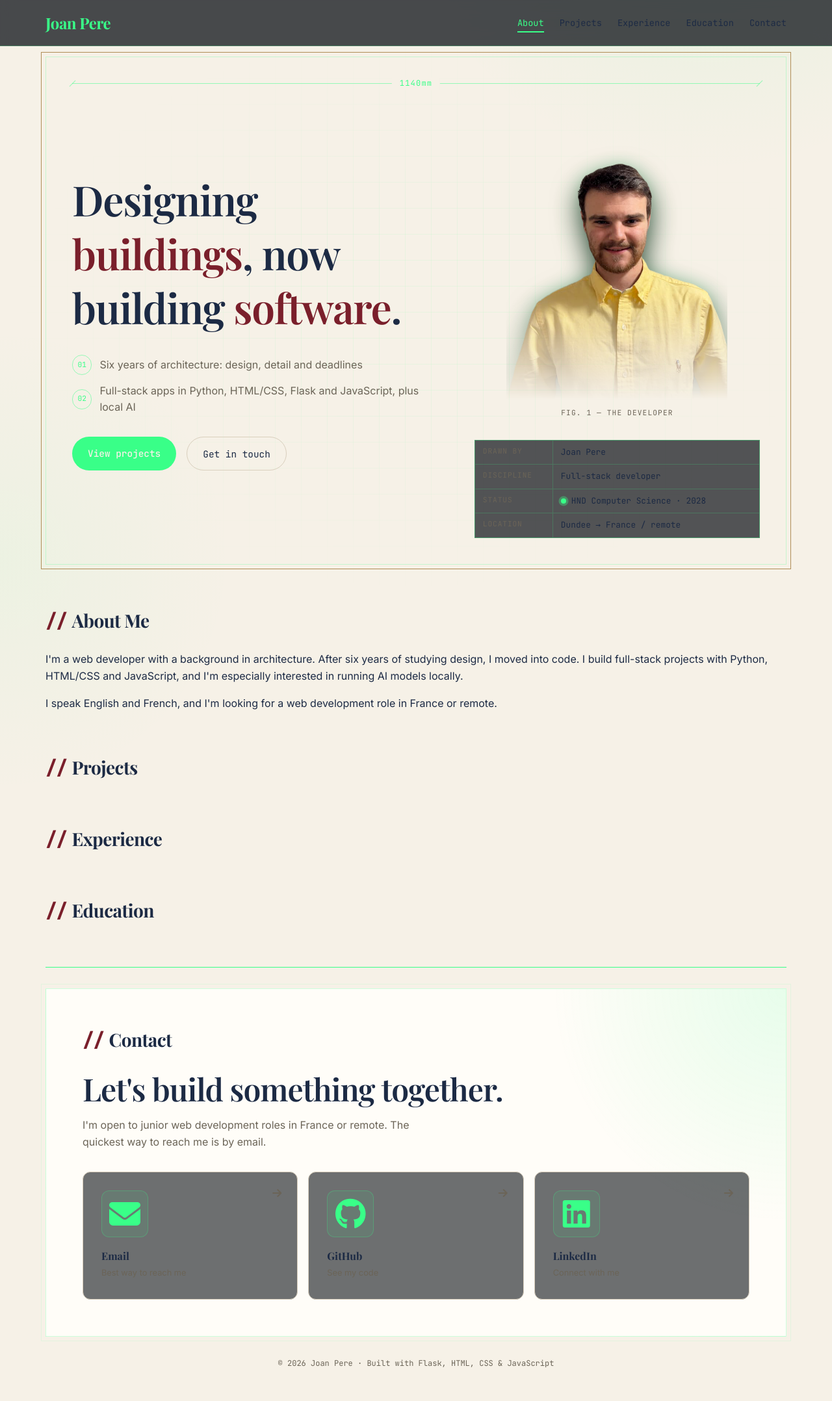
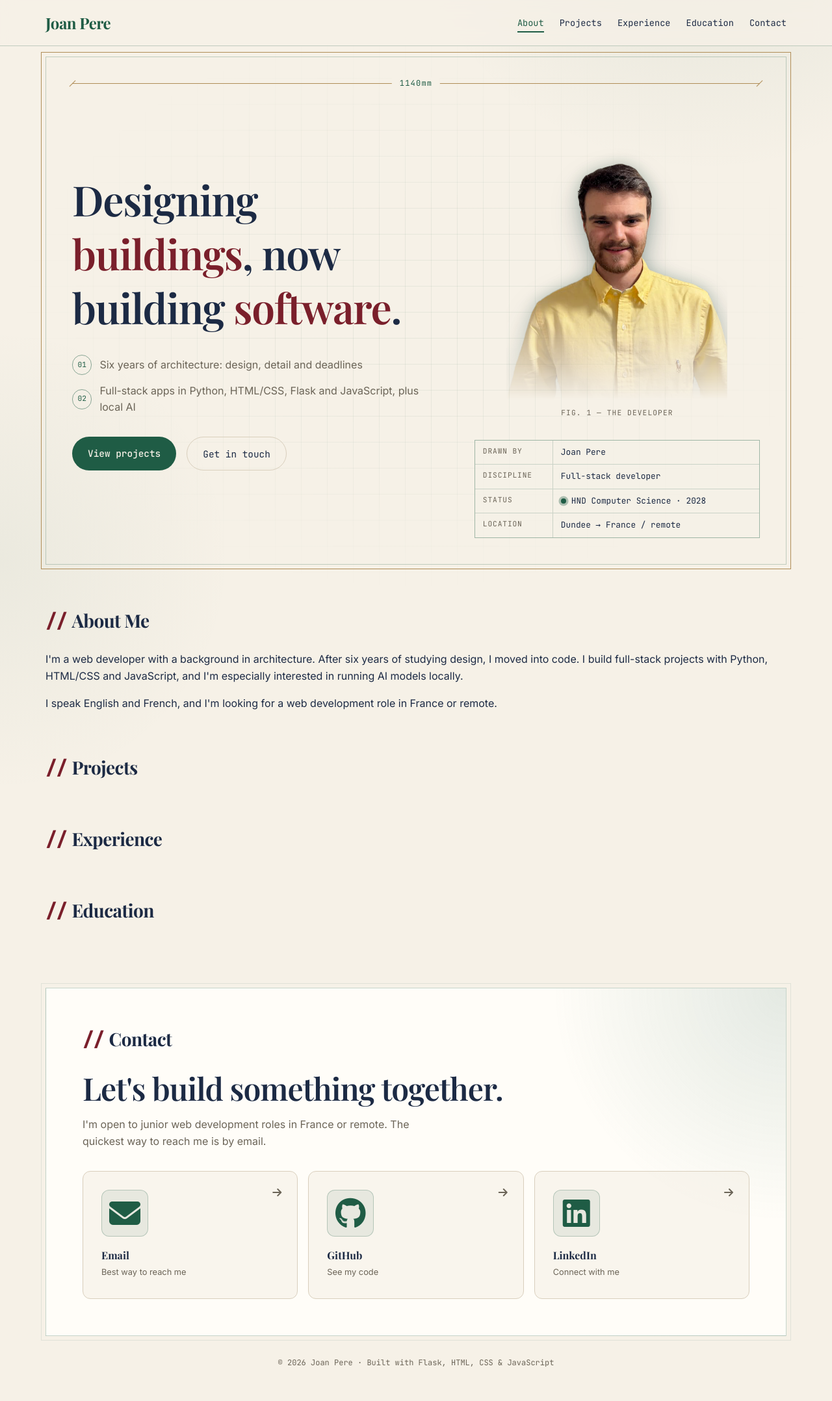
Before and after one commit to Jpbuglerlamb/Jpbuglerlamb.github.io, a Flask app: template templates/index.html in a window 1280 px wide. Shown: the whole page at 65% size. After the commit the page ends 2104 px from the top, so only its background shows below. Run offline with Flask 3, Linux system fonts and the light colour scheme; the template is opened without the code that fills it, so the values that code supplies are empty.

Commit message:
Heritage colour theme

```diff
--- a/static/CSS/styles.css
+++ b/static/CSS/styles.css
@@ -11,7 +11,6 @@
     --page-bg-rgb: 246, 241, 231;
     --surface: #fffdf8;
     --border: #d9cfbd;
-    --neon-green: #39ff88;
     --body-text-color: #1c2a44;
     --muted: #6b6457;
     --accent: #1f5c45;
@@ -39,8 +38,8 @@ body {
     line-height: 1.6;
     color: var(--body-text-color);
     background:
-        radial-gradient(800px circle at 85% -10%, rgba(57, 255, 136, 0.10), transparent 60%),
-        radial-gradient(600px circle at 0% 40%, rgba(57, 255, 136, 0.05), transparent 60%),
+        radial-gradient(800px circle at 85% -10%, rgba(var(--accent-rgb), 0.10), transparent 60%),
+        radial-gradient(600px circle at 0% 40%, rgba(var(--accent-rgb), 0.05), transparent 60%),
         var(--page-bg);
     overflow-x: clip;
 }
@@ -112,16 +111,16 @@ section {
     gap: 1rem;
     margin: 0 0 1rem;
     padding: 1rem max(1.5rem, (100% - var(--max-width)) / 2);
-    background: rgba(13, 17, 23, 0.75);
+    background: rgba(var(--page-bg-rgb), 0.75);
     backdrop-filter: blur(12px);
     -webkit-backdrop-filter: blur(12px);
-    border-bottom: 1px solid rgba(57, 255, 136, 0.25);
+    border-bottom: 1px solid rgba(var(--accent-rgb), 0.25);
 }
 
 .site-header h1 {
     margin: 0;
     font-size: 1.5rem;
-    color: var(--neon-green);
+    color: var(--accent);
 }
 
 .site-header ul {
@@ -150,7 +149,7 @@ section {
     bottom: -2px;
     width: 100%;
     height: 2px;
-    background: var(--neon-green);
+    background: var(--accent);
     transform: scaleX(0);
     transform-origin: right;
     transition: transform 0.25s ease;
@@ -183,7 +182,7 @@ section {
     align-items: center;
     min-height: min(80vh, 760px);
     padding: 2.5rem;
-    border: 1px solid rgba(57, 255, 136, 0.25);
+    border: 1px solid rgba(var(--accent-rgb), 0.25);
     outline: 1px solid var(--gold);
     outline-offset: 6px;
 }
@@ -197,7 +196,7 @@ section {
 .dim {
     position: relative;
     height: 1px;
-    background: rgba(57, 255, 136, 0.5);
+    background: var(--gold);
 }
 
 .dim::before,
@@ -224,7 +223,7 @@ section {
     font-family: var(--font-mono);
     font-size: 0.75rem;
     letter-spacing: 0.1em;
-    color: var(--neon-green);
+    color: var(--accent);
 }
 
 /* ---- Annotations ---- */
@@ -249,11 +248,11 @@ section {
     place-items: center;
     width: 1.9rem;
     height: 1.9rem;
-    border: 1px solid rgba(57, 255, 136, 0.5);
+    border: 1px solid rgba(var(--accent-rgb), 0.5);
     border-radius: 50%;
     font-family: var(--font-mono);
     font-size: 0.7rem;
-    color: var(--neon-green);
+    color: var(--accent);
 }
 
 /* ---- Fig. 1 with crop marks ---- */
@@ -277,8 +276,8 @@ section {
 /* ---- Title block ---- */
 .title-block {
     margin: 0;
-    border: 1px solid rgba(57, 255, 136, 0.4);
-    background: rgba(13, 17, 23, 0.7);
+    border: 1px solid rgba(var(--accent-rgb), 0.4);
+    background: rgba(var(--page-bg-rgb), 0.7);
     font-family: var(--font-mono);
     font-size: 0.8rem;
 }
@@ -286,7 +285,7 @@ section {
 .title-block div {
     display: grid;
     grid-template-columns: 7.5rem 1fr;
-    border-bottom: 1px solid rgba(57, 255, 136, 0.2);
+    border-bottom: 1px solid rgba(var(--accent-rgb), 0.2);
 }
 
 .title-block div:last-child {
@@ -300,7 +299,7 @@ section {
 }
 
 .title-block dt {
-    border-right: 1px solid rgba(57, 255, 136, 0.2);
+    border-right: 1px solid rgba(var(--accent-rgb), 0.2);
     font-size: 0.7rem;
     letter-spacing: 0.08em;
     text-transform: uppercase;
@@ -319,8 +318,8 @@ section {
     position: absolute;
     inset: -3rem;
     background-image:
-        linear-gradient(rgba(57, 255, 136, 0.07) 1px, transparent 1px),
-        linear-gradient(90deg, rgba(57, 255, 136, 0.07) 1px, transparent 1px);
+        linear-gradient(rgba(var(--accent-rgb), 0.07) 1px, transparent 1px),
+        linear-gradient(90deg, rgba(var(--accent-rgb), 0.07) 1px, transparent 1px);
     background-size: 40px 40px;
     mask-image: radial-gradient(ellipse at center, black 20%, transparent 70%);
     -webkit-mask-image: radial-gradient(ellipse at center, black 20%, transparent 70%);
@@ -389,14 +388,14 @@ section {
 }
 
 .btn-primary {
-    background: var(--neon-green);
+    background: var(--accent);
     color: var(--page-bg);
     font-weight: 500;
 }
 
 .btn-primary:hover {
     transform: translateY(-2px);
-    box-shadow: 0 0 24px rgba(57, 255, 136, 0.45);
+    box-shadow: 0 0 24px rgba(var(--accent-rgb), 0.45);
 }
 
 .btn-ghost {
@@ -426,14 +425,14 @@ section {
     width: 8px;
     height: 8px;
     border-radius: 50%;
-    background: var(--neon-green);
-    box-shadow: 0 0 0 0 rgba(57, 255, 136, 0.6);
+    background: var(--accent);
+    box-shadow: 0 0 0 0 rgba(var(--accent-rgb), 0.6);
     animation: ping 2s ease-out infinite;
 }
 
 @keyframes ping {
-    0%   { box-shadow: 0 0 0 0 rgba(57, 255, 136, 0.6); }
-    100% { box-shadow: 0 0 0 8px rgba(57, 255, 136, 0); }
+    0%   { box-shadow: 0 0 0 0 rgba(var(--accent-rgb), 0.6); }
+    100% { box-shadow: 0 0 0 8px rgba(var(--accent-rgb), 0); }
 }
 
 /* =========================================================
@@ -454,8 +453,8 @@ section {
     width: 100%;
     height: auto;
     filter:
-        drop-shadow(0 18px 20px rgba(0, 0, 0, 0.7))
-        drop-shadow(0 0 10px rgba(57, 255, 136, 0.25));
+        drop-shadow(0 18px 20px rgba(28, 42, 68, 0.25))
+        drop-shadow(0 0 10px rgba(var(--accent-rgb), 0.25));
     mask-image: linear-gradient(to bottom, black 65%, transparent 100%);
     -webkit-mask-image: linear-gradient(to bottom, black 65%, transparent 100%);
     transition: transform 0.3s ease;
@@ -649,16 +648,15 @@ section {
     width: min(var(--max-width), 100% - 3rem);
     margin: 0 auto;
     padding: 2rem 0 3rem;
-    border-top: 1px solid var(--neon-green);
 }
 
 .contact-panel {
     padding: clamp(2rem, 5vw, 3.5rem);
-    border: 1px solid rgba(57, 255, 136, 0.25);
-    outline: 1px solid rgba(57, 255, 136, 0.1);
+    border: 1px solid rgba(var(--accent-rgb), 0.25);
+    outline: 1px solid rgba(var(--accent-rgb), 0.1);
     outline-offset: 6px;
     background:
-        radial-gradient(600px circle at 100% 0%, rgba(57, 255, 136, 0.12), transparent 60%),
+        radial-gradient(600px circle at 100% 0%, rgba(var(--accent-rgb), 0.12), transparent 60%),
         var(--surface);
 }
 
@@ -694,7 +692,7 @@ section {
     padding: 1.75rem;
     border: 1px solid var(--border);
     border-radius: var(--radius);
-    background: rgba(13, 17, 23, 0.6);
+    background: rgba(var(--page-bg-rgb), 0.6);
     color: var(--body-text-color);
     text-decoration: none;
     transition: border-color 0.2s ease, transform 0.2s ease, box-shadow 0.2s ease;
@@ -705,11 +703,11 @@ section {
     place-items: center;
     width: 4.5rem;
     height: 4.5rem;
-    border: 1px solid rgba(57, 255, 136, 0.25);
+    border: 1px solid rgba(var(--accent-rgb), 0.25);
     border-radius: var(--radius);
-    background: rgba(57, 255, 136, 0.08);
+    background: rgba(var(--accent-rgb), 0.08);
     font-size: 3rem;
-    color: var(--neon-green);
+    color: var(--accent);
     transition: transform 0.2s ease, background 0.2s ease, box-shadow 0.2s ease;
 }
 
--- a/templates/index.html
+++ b/templates/index.html
@@ -119,7 +119,7 @@
   </section>
   <section id="education">
       <h2>Education</h2>
-      {% for item in experience %}
+      {% for item in education %}
       <article class="entry">
           <div class="entry-header">
             <h3>{{ item.title }}</h3>
```
Also changed, not shown: other parts of static/CSS/styles.css (+22 -22 lines).
